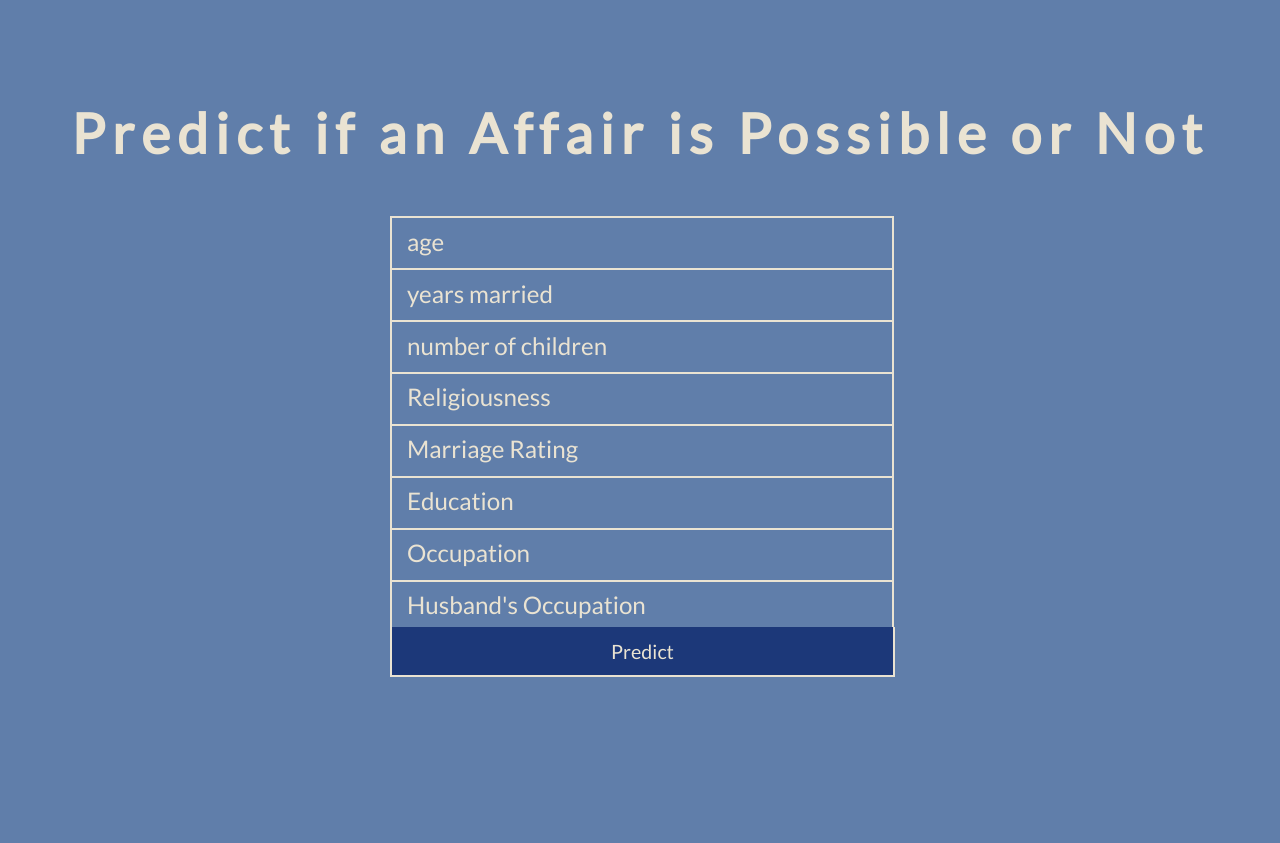
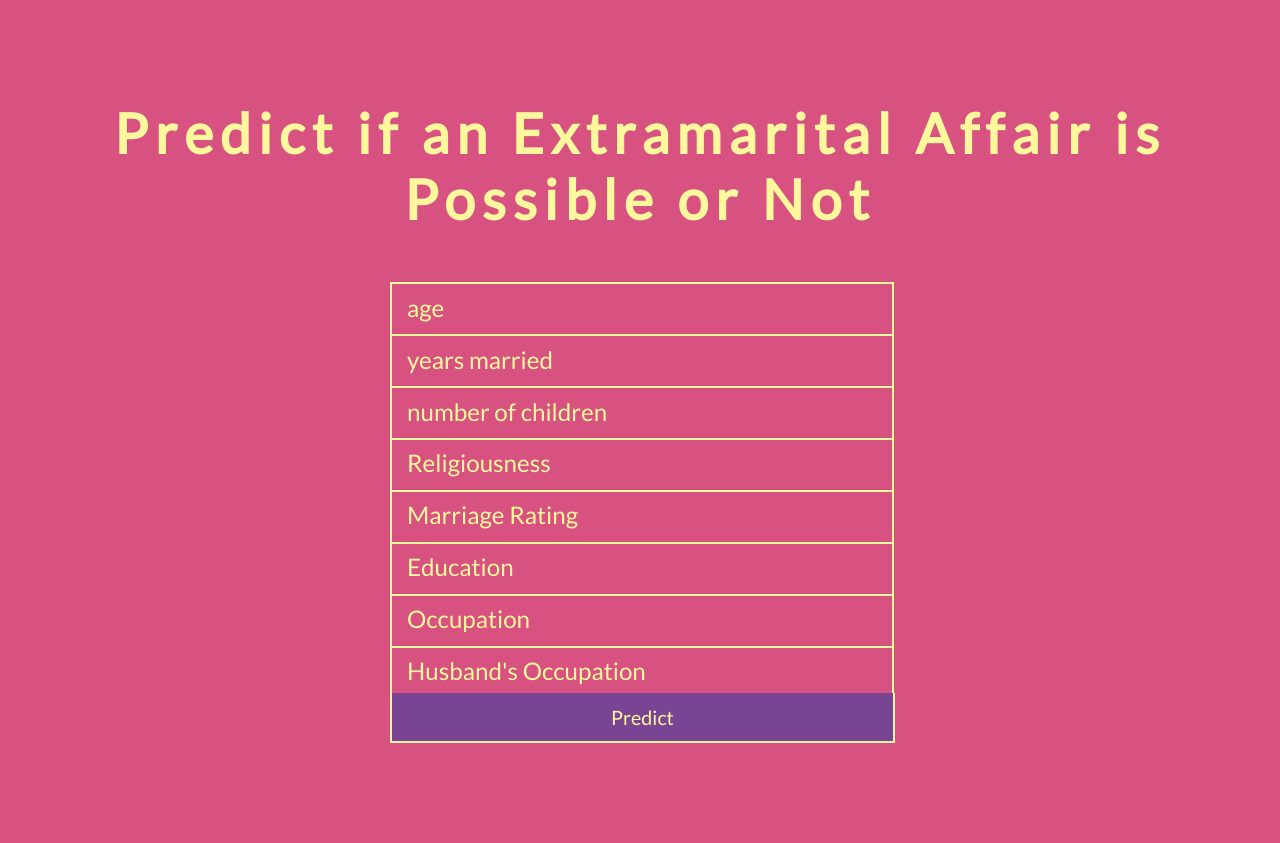
Before and after one commit to shiv0112/logistic_regression_affair, a Flask app: template templates/index.html in a window 1280 px wide. Before the commit the page ends 677 px from the top, so only its background shows below. Run offline with Flask 2, Linux system fonts and the light colour scheme; the template is opened without the code that fills it, so the values that code supplies are empty.

Commit message:
site version:v1

```diff
--- a/app.py
+++ b/app.py
@@ -8,13 +8,42 @@ app=Flask(__name__)
 @app.route('/',methods=['GET'])
 @cross_origin()
 def homePage():
-    return render_template("try2.html")
+    return render_template("index.html")
 
-#@app.route('/predict',methods=['GET','POST'])
-#@cross_origin()
-#def index():
-#    try:
-#        occupation=float(request.form[''])
+@app.route('/predict',methods=['GET','POST'])
+@cross_origin()
+def index():
+    try:
+        age=float(request.form['age'])
+        yrs_married=float(request.form['yrs_married'])
+        children=float(request.form['children'])
+        rel=float(request.form['religious'])
+        rmarr=float(request.form['rating_of_marriage'])
+        educ=float(request.form['education'])
+        occ=float(request.form['occupation'])
+        hocc=float(request.form['h_occupation'])
+        a1=np.array([0.0,0.0,0.0,0.0,0.0])
+        a2=np.array([0.0,0.0,0.0,0.0,0.0])
+        if(occ==1):
+            pass
+        else:
+            a1[int(occ)-2]=1.0
+        if(hocc==1):
+            pass
+        else:
+            a2[int(hocc)-2]=1.0
+        a3=np.append(a1,a2)
+        final_arr=np.append(a3,[rmarr,age,yrs_married,children,rel,educ])
+        model=load(open("model.pkl",'rb'))
+        prediction=model.predict([final_arr])
+        if(prediction[0]==0):
+            prediction="an extra marital affair is unlikely to happen"
+        else:
+            prediction="an extra marital affair is Highly likely to happen"
+        return render_template('results.html',prediction=prediction)
+    except Exception as e:
+        print('The Exception message is: ',e)
+        return 'Something Went Wrong. Go back and try again.'
 
 
 if __name__=="__main__":
--- a/static/style.css
+++ b/static/style.css
@@ -1,83 +1,83 @@
 @import url(https://fonts.googleapis.com/css?family=Lato:100,300,400);
 
 input::-webkit-input-placeholder, textarea::-webkit-input-placeholder {
-  color: #EAE3D2;
+  color: #FFF89C;
   font-size: 1.23em;
 }
 
 input:focus::-webkit-input-placeholder, textarea:focus::-webkit-input-placeholder {
-  color: #EAE3D2;
+  color: #FFF89C;
 }
 
 input::-moz-placeholder, textarea::-moz-placeholder {
-  color: #EAE3D2;
+  color: #FFF89C;
   font-size: 1.23em;
 }
 
 input:focus::-moz-placeholder, textarea:focus::-moz-placeholder {
-  color: #EAE3D2;
+  color: #FFF89C;
 }
 
 input::placeholder, textarea::placeholder {
-  color: #EAE3D2;
+  color: #FFF89C;
   font-size: 1.23em;
 }
 
 input:focus::placeholder, textarea::focus:placeholder {
-  color: #EAE3D2;
+  color: #FFF89C;
 }
 
 input::-ms-placeholder, textarea::-ms-placeholder {
-  color: #EAE3D2;
+  color: #FFF89C;
   font-size: 1.23em;
 }
 
 input:focus::-ms-placeholder, textarea:focus::-ms-placeholder {
-  color: #EAE3D2;
+  color: #FFF89C;
 }
 
 /* on hover placeholder */
 
 input:hover::-webkit-input-placeholder, textarea:hover::-webkit-input-placeholder {
-  color: #607EAA;
+  color: #D75281;
   font-size: 1.23em;
 }
 
 input:hover:focus::-webkit-input-placeholder, textarea:hover:focus::-webkit-input-placeholder {
-  color: #EAE3D2;
+  color: #FFF89C;
 }
 
 input:hover::-moz-placeholder, textarea:hover::-moz-placeholder {
-  color: #607EAA;
+  color: #D75281;
   font-size: 1.23em;
 }
 
 input:hover:focus::-moz-placeholder, textarea:hover:focus::-moz-placeholder {
-  color: #EAE3D2;
+  color: #FFF89C;
 }
 
 input:hover::placeholder, textarea:hover::placeholder {
-  color: #607EAA;
+  color: #D75281;
   font-size: 1.23em;
 }
 
 input:hover:focus::placeholder, textarea:hover:focus::placeholder {
-  color: #EAE3D2;
+  color: #FFF89C;
 }
 
 input:hover::placeholder, textarea:hover::placeholder {
-  color: #607EAA;
+  color: #D75281;
   font-size: 1.23em;
 }
 
 input:hover:focus::-ms-placeholder, textarea:hover::focus:-ms-placeholder {
-  color: #EAE3D2;
+  color: #FFF89C;
 }
 
 body {
   font-family: 'Lato', sans-serif;
-  background: #607EAA;
-  color: #EAE3D2;
+  background: #D75281;
+  color: #FFF89C;
 }
 
 header {
@@ -103,9 +103,9 @@ input {
 
   background: transparent;
   outline: none;
-  color: #EAE3D2;
+  color: #FFF89C;
 
-  border: solid 2.5px #EAE3D2;
+  border: solid 2.5px #FFF89C;
   border-bottom: none;
 
   transition: all 0.3s ease-in-out;
@@ -115,8 +115,8 @@ input {
 }
 
 input:hover {
-  background: #EAE3D2;
-  color: #607EAA;
+  background: #FFF89C;
+  color: #D75281;
 }
 
 textarea {
@@ -133,7 +133,7 @@ textarea {
   font-family: 'Lato', sans-serif;
   font-size: 1.23em;
 
-  border: solid 2.5px #EAE3D2;
+  border: solid 2.5px #FFF89C;
 
   transition: all 0.3s ease-in-out;
   -webkit-transition: all 0.3s ease-in-out;
@@ -142,8 +142,8 @@ textarea {
 }
 
 textarea:hover {
-  background: #EAE3D2;
-  color: #607EAA;
+  background: #FFF89C;
+  color: #D75281;
 }
 
 #submit {
@@ -154,16 +154,16 @@ textarea:hover {
 
   font-family: 'Lato', sans-serif;
   font-size: 1.23em;
-  background-color: #1C3879;
-  color: #EAE3D2;
+  background-color: #7A4495;
+  color: #FFF89C;
 
   outline:none;
   cursor: pointer;
 
-  border: solid 2.5px #EAE3D2;
+  border: solid 2.5px #FFF89C;
   border-top: none;
 }
 
 #submit:hover {
-  background-color: #61027c;
+  background-color: #5d04a1;
 }
--- a/templates/index.html
+++ b/templates/index.html
@@ -8,14 +8,14 @@
 
 
 {% block body %}
-<header><h2 style="text-align: center">Predict if an Affair is Possible or Not</h2></header>
+<header><h2 style="text-align: center">Predict if an Extramarital Affair is Possible or Not</h2></header>
 
 <form id="form" class="topBefore" action="/predict" method="POST">
   <input type="number" step="0.1" name="age" placeholder="age">
   <input type="number" step="0.1" name="yrs_married" placeholder="years married">
   <input type="number" step="0.1" name="children" placeholder="number of children">
 
-  <input list="r" name="Religious" placeholder="Religiousness">
+  <input list="r" name="religious" placeholder="Religiousness">
   <datalist id="r">
     <option value="1">Not religious at all</option>
     <option value="2">Mildly religious</option>
@@ -23,7 +23,7 @@
     <option value="4">Strongly Religious</option>
   </datalist>
 
-  <input list="m" name="Rating of Marriage" placeholder="Marriage Rating">
+  <input list="m" name="rating_of_marriage" placeholder="Marriage Rating">
   <datalist id="m">
     <option value="1">Very Poor</option>
     <option value="2">Poor</option>
@@ -32,7 +32,7 @@
     <option value="5">Very Good</option>
   </datalist>
 
-  <input list="e" name="Education" placeholder="Education">
+  <input list="e" name="education" placeholder="Education">
   <datalist id="e">
     <option value="9">Grade School</option>
     <option value="12">High School</option>
--- a/templates/results.html
+++ b/templates/results.html
@@ -3,12 +3,12 @@
 
 <head>
   <meta charset="UTF-8">
-  <title>Review Page</title>
+  <title>Affair or Not</title>
   <link rel="stylesheet" href="{{ url_for('static', filename='final.css') }}">
 </head>
 
 
-<header><h2>Boston House Prediction</h2></header>
+<header><h2>Extra Marital Affair Prediction</h2></header>
 
 <table id="customers">
   <tr>
@@ -16,7 +16,7 @@
   <tr>
 
   <tr>
-    <td>Price of your house in Boston is {{prediction}} units.</td>
+    <td>Your data shows that {{prediction}}.</td>
   </tr>
 </table>
 
```
Also changed, not shown: static/final.css (+7 -7 lines), 4 other files.
